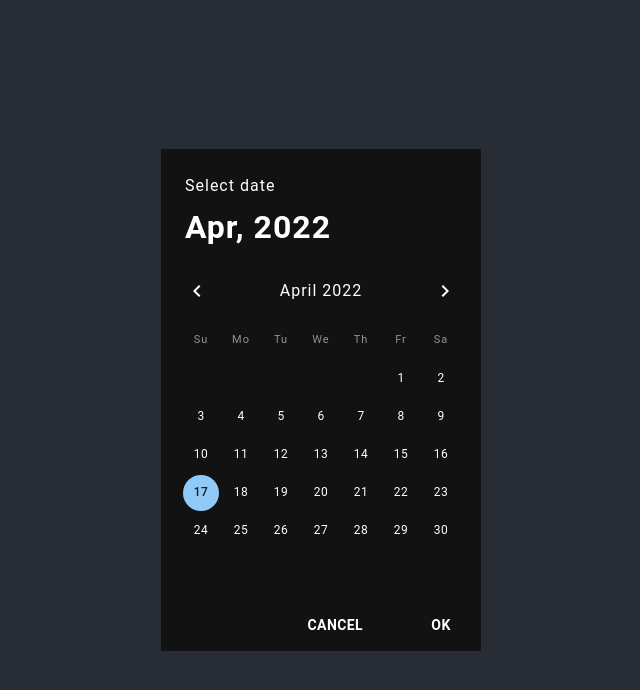
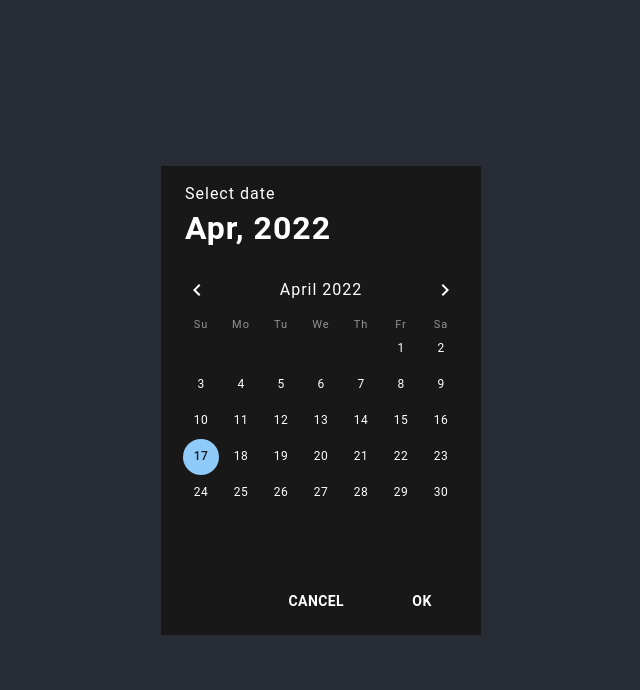
Before and after one commit to Chongfong/Aha-Frontend-Exam, a React (Create React App) app: page / in a window 1280 px wide. Shown: the top 690 px of the page, without its empty margins (319-959 px from the left). Built offline with nearby package versions, Linux system fonts and the light colour scheme.

Commit message:
feat(core): modify css

```diff
--- a/src/DatePicker.tsx
+++ b/src/DatePicker.tsx
@@ -13,7 +13,7 @@ import { useCallback, useState } from 'react';
 const CustomCalendarHeaderRoot = styled('div')({
   display: 'flex',
   justifyContent: 'space-between',
-  padding: '8px 16px',
+  padding: '4px 16px 8px 16px',
   alignItems: 'center',
 });
 
@@ -102,8 +102,12 @@ export default function DatePicker() {
           actionBar: { actions: ['cancel', 'accept'] },
         }}
         sx={{
+          bgcolor: '#181818',
+          width: '320px',
+          height: '469px',
           '.MuiPickersLayout-actionBar': {
             gap: '30px',
+            padding: '0px 27px 16px 0',
           },
           '.MuiPickersLayout-actionBar .MuiButton-root': {
             fontSize: '14px',
@@ -117,6 +121,10 @@ export default function DatePicker() {
             textTransform: 'none',
             fontSize: '16px',
             letterSpacing: '1px',
+            lineHeight: '24px',
+          },
+          '.MuiDayCalendar-weekContainer': {
+            margin: 0,
           },
           '.MuiDayCalendar-weekDayLabel': {
             color: '#929292',
@@ -124,10 +132,15 @@ export default function DatePicker() {
             fontWeight: '400',
             lineHeight: '13px',
             textAlign: 'center',
+            height: '13px',
+          },
+          '.MuiDateCalendar-root': {
+            maxHeight: '317px',
           },
           '.MuiPickersLayout-toolbar .MuiDatePickerToolbar-title': {
             fontWeight: 'bold',
             fontSize: '32px',
+            lineHeight: '44px',
           },
           '.MuiPickersDay-today': {
             border: '1px solid #00A3FF',
```
